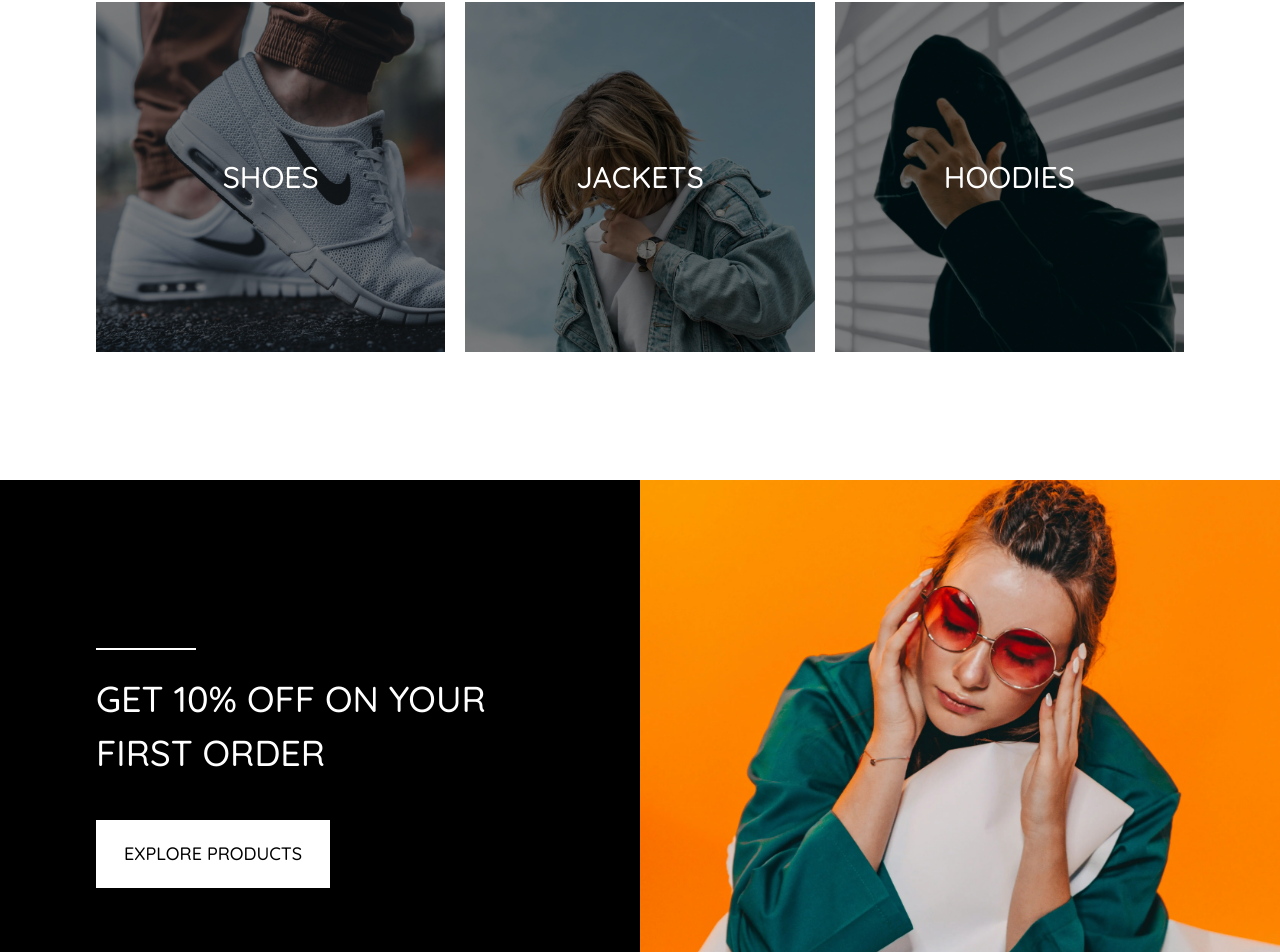
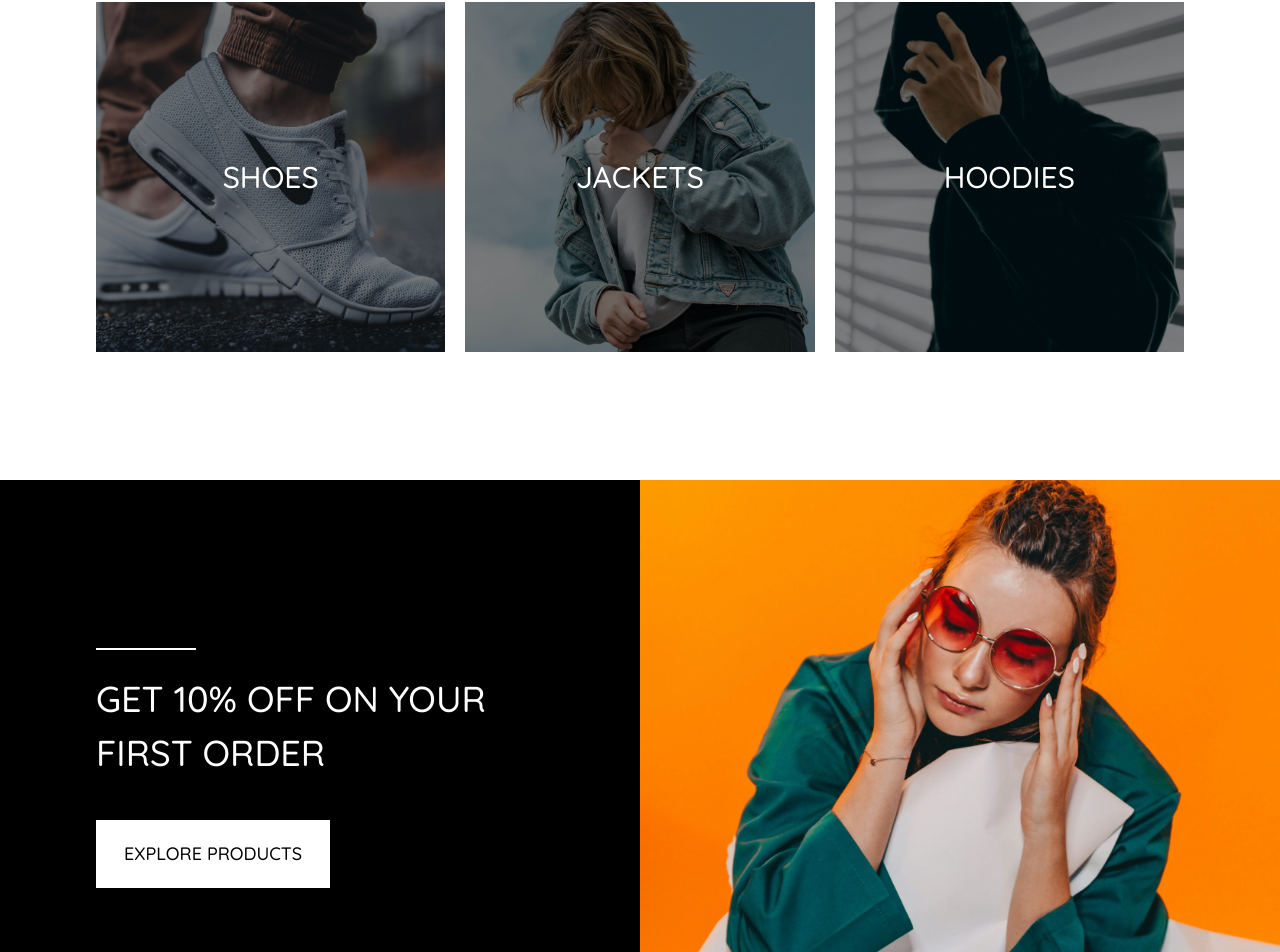
Before and after one commit to nirvanadam/fashio-ecommerce-app, a Next.js app: page / in a window 1280 px wide. Shown: the part 1348-2300 px from the top of the page. Built offline with nearby package versions, Linux system fonts and the light colour scheme.

Commit message:
improve performance home page

```diff
--- a/src/components/elements/CategoryCard.tsx
+++ b/src/components/elements/CategoryCard.tsx
@@ -1,3 +1,4 @@
+import Image from "next/image";
 import Link from "next/link";
 import React from "react";
 
@@ -12,10 +13,10 @@ function CategoryCard({ title, style, image, category }: CategoryCardProps) {
   return (
     <Link
       href={`/category/${category}`}
-      style={{ backgroundImage: `url(${image})` }}
-      className={`${style} relative flex w-full flex-col items-center justify-center gap-5 bg-gray-100 bg-cover px-5 py-7 before:absolute before:top-0 before:left-0 before:h-full before:w-full before:bg-black before:opacity-50 sm:px-8 sm:py-10`}
+      className={`${style} relative flex w-full flex-col items-center justify-center gap-5 bg-gray-100 bg-cover px-5 py-7 before:absolute before:top-0 before:left-0 before:z-10 before:h-full before:w-full before:bg-black before:opacity-50 sm:px-8 sm:py-10`}
     >
-      <h1 className="absolute text-center text-2xl font-medium text-white uppercase lg:text-3xl 2xl:text-4xl">
+      <Image src={image} alt="" fill objectFit="cover" />
+      <h1 className="absolute z-20 text-center text-2xl font-medium text-white uppercase lg:text-3xl 2xl:text-4xl">
         {title}
       </h1>
     </Link>
--- a/src/pages/index.tsx
+++ b/src/pages/index.tsx
@@ -6,6 +6,7 @@ import React, { useEffect, useState } from "react";
 // Types
 import { Product } from "@/types/typeProducts";
 import axios from "axios";
+import Image from "next/image";
 
 function HomePage() {
   const [products, setProducts] = useState<Product[]>([]);
@@ -19,10 +20,19 @@ function HomePage() {
   return (
     <main>
       {/* Hero Section */}
-      <section className="before relative -mx-5 flex h-[600px] items-center bg-[url(/images/assets/hero.webp)] bg-cover bg-[center] text-white lg:-mx-16 lg:h-[85vh] xl:-mx-24 2xl:-mx-64">
-        <span className="absolute h-full w-full bg-black opacity-70" />
+      <section className="before relative -mx-5 flex h-[600px] items-center text-white lg:-mx-16 lg:h-[85vh] xl:-mx-24 2xl:-mx-64">
+        <span className="absolute z-10 h-full w-full bg-black opacity-70" />
 
-        <div className="absolute w-full px-5 lg:w-[60%] lg:px-10 xl:w-[65%] xl:px-20 2xl:px-60">
+        <Image
+          src="/images/assets/hero.webp"
+          objectFit="cover"
+          alt=""
+          fill
+          className=""
+          priority
+        />
+
+        <div className="absolute z-20 w-full px-5 lg:w-[60%] lg:px-10 xl:w-[65%] xl:px-20 2xl:px-60">
           <h1 className="relative text-4xl leading-[1.3] uppercase sm:text-5xl lg:text-6xl">
             <span className="absolute -top-5 h-[2px] w-1/4 bg-white" />
             Save up to 50% in our winter sale
@@ -121,7 +131,16 @@ function HomePage() {
           </Link>
         </div>
 
-        <div className="h-[450px] w-full bg-[url(/images/assets/hero2.webp)] bg-cover xl:h-full xl:bg-[center_-100px]" />
+        <div className="relative h-[450px] w-full xl:h-full xl:bg-[center_-100px]">
+          <Image
+            src="/images/assets/hero2.webp"
+            alt=""
+            objectFit="cover"
+            fill
+            objectPosition="center"
+            className=""
+          />
+        </div>
       </section>
 
       {/* Latest Products Section */}
```
